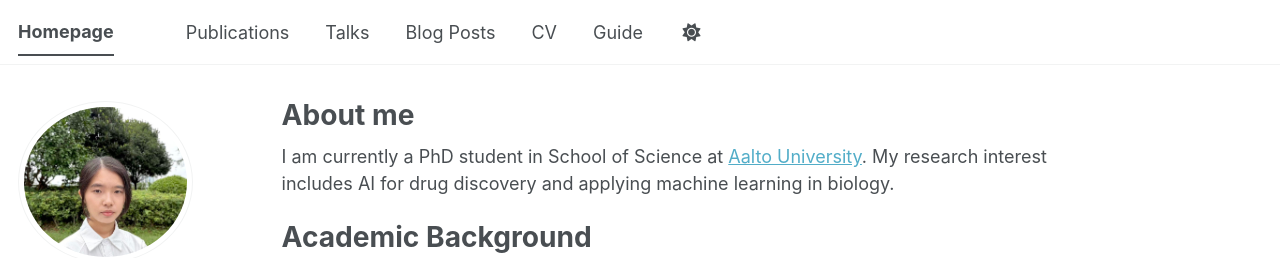
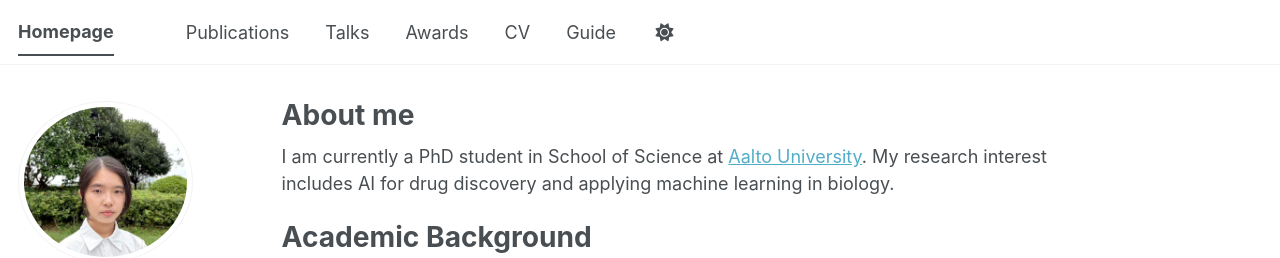
Before and after one commit to yilinchen1205/yilinchen.github.io, a Jekyll site: the page built from _pages/about.md, in a window 1280 px wide. Shown: the top 258 px of the page. Built offline with Jekyll 4.4.1, drawn with Linux system fonts in a browser that asks for light colours; a style sheet for code colours, icons or effects is not loaded.

Commit message:
Update navigation.yml

```diff
--- a/_data/navigation.yml
+++ b/_data/navigation.yml
@@ -20,7 +20,7 @@ main:
   # - title: "Portfolio"
   #   url: /portfolio/
 
-  - title: "Blog Posts"
+  - title: "Awards"
     url: /year-archive/
 
   - title: "CV"
```
